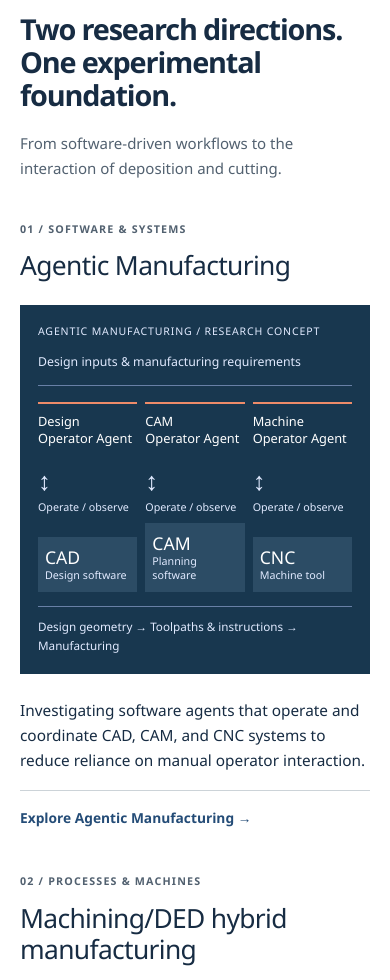
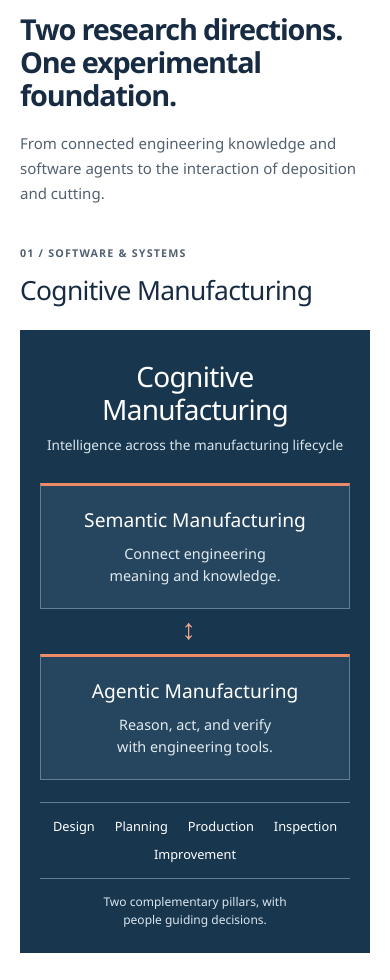
Before and after one commit to arms-laboratory/arms-laboratory.github.io, an Astro site: page / in a window 390 px wide. Shown: the part 1020-2000 px from the top of the page. Built offline with nearby package versions, Linux system fonts and the light colour scheme; Astro itself is replaced by a stand-in of ours.

Commit message:
Introduce Cognitive Manufacturing research direction (#4)

```diff
--- a/public/sitemap.xml
+++ b/public/sitemap.xml
@@ -2,7 +2,7 @@
 <urlset xmlns="http://www.sitemaps.org/schemas/sitemap/0.9">
   <url><loc>https://arms.engr.ucdavis.edu/</loc></url>
   <url><loc>https://arms.engr.ucdavis.edu/research/</loc></url>
-  <url><loc>https://arms.engr.ucdavis.edu/research/agentic-manufacturing/</loc></url>
+  <url><loc>https://arms.engr.ucdavis.edu/research/cognitive-manufacturing/</loc></url>
   <url><loc>https://arms.engr.ucdavis.edu/research/hybrid-manufacturing/</loc></url>
   <url><loc>https://arms.engr.ucdavis.edu/publications/</loc></url>
   <url><loc>https://arms.engr.ucdavis.edu/visit/</loc></url>
--- /dev/null
+++ b/src/components/CognitiveDiagram.astro
@@ -0,0 +1,229 @@
+---
+interface Props {
+  compact?: boolean;
+}
+const { compact = false } = Astro.props;
+---
+
+<figure class:list={["cognitive-diagram", { compact: compact }]}>
+  <div class="vision">
+    <strong>Cognitive Manufacturing</strong>
+    <span>Intelligence across the manufacturing lifecycle</span>
+  </div>
+  <div class="pillars">
+    <div class="pillar">
+      <strong>Semantic Manufacturing</strong>
+      <p>Connect engineering meaning and knowledge.</p>
+    </div>
+    <span class="exchange" aria-hidden="true">
+      ↔
+    </span>
+    <div class="pillar">
+      <strong>Agentic Manufacturing</strong>
+      <p>Reason, act, and verify with engineering tools.</p>
+    </div>
+  </div>
+  <div class="lifecycle" aria-label="Manufacturing lifecycle">
+    <span>Design</span>
+    <span>Planning</span>
+    <span>Production</span>
+    <span>Inspection</span>
+    <span>Improvement</span>
+  </div>
+  <figcaption>
+    Two complementary pillars, with people guiding decisions.
+  </figcaption>
+</figure>
+<style>
+  .cognitive-diagram {
+    background: #18374f;
+    color: #fff;
+    padding: 44px clamp(24px, 5vw, 72px) 30px;
+    display: flex;
+    flex-direction: column;
+    align-items: center;
+  }
+  .vision {
+    text-align: center;
+  }
+  .vision > strong {
+    display: block;
+    font-size: clamp(1.8rem, 3vw, 2.5rem);
+    font-weight: 500;
+    line-height: 1.2;
+    letter-spacing: -0.025em;
+    text-wrap: balance;
+  }
+  .vision span {
+    display: block;
+    color: #dae5ed;
+    font-size: 1rem;
+    line-height: 1.5;
+    margin-top: 12px;
+    text-wrap: balance;
+  }
+  .pillars {
+    display: grid;
+    grid-template-columns: minmax(0, 1fr) 56px minmax(0, 1fr);
+    align-items: center;
+    width: 100%;
+    max-width: 960px;
+    margin-top: 38px;
+  }
+  .pillar {
+    align-self: stretch;
+    display: flex;
+    flex-direction: column;
+    justify-content: center;
+    text-align: center;
+    border: 1px solid #637f94;
+    border-top: 3px solid #ed8b69;
+    background: #25465e;
+    padding: 28px 24px;
+    min-width: 0;
+  }
+  .pillar strong {
+    display: block;
+    font-size: clamp(1.1rem, 1.8vw, 1.5rem);
+    line-height: 1.3;
+    font-weight: 500;
+    text-wrap: balance;
+  }
+  .pillar p {
+    color: #e1eaf0;
+    font-size: 1rem;
+    line-height: 1.5;
+    max-width: 30ch;
+    margin: 12px auto 0;
+    text-wrap: balance;
+  }
+  .exchange {
+    text-align: center;
+    font-size: 1.8rem;
+    color: #edaa91;
+  }
+  .lifecycle {
+    display: grid;
+    grid-template-columns: repeat(5, minmax(0, 1fr));
+    width: 100%;
+    max-width: 960px;
+    margin-top: 30px;
+    border-top: 1px solid #637f94;
+    border-bottom: 1px solid #637f94;
+    padding: 16px 0;
+    text-align: center;
+    font-size: 0.95rem;
+    line-height: 1.5;
+  }
+  .lifecycle span + span {
+    border-left: 1px solid #637f94;
+  }
+  figcaption {
+    text-align: center;
+    color: #dae5ed;
+    padding-top: 18px;
+    font-size: 0.8rem;
+  }
+  .compact {
+    height: 100%;
+    padding: 26px 24px 22px;
+    justify-content: center;
+  }
+  .compact .vision > strong {
+    font-size: 1.75rem;
+  }
+  .compact .vision span {
+    font-size: 0.85rem;
+    margin-top: 8px;
+  }
+  .compact .pillars {
+    margin-top: 24px;
+    grid-template-columns: minmax(0, 1fr) 32px minmax(0, 1fr);
+  }
+  .compact .pillar {
+    padding: 20px 12px;
+  }
+  .compact .pillar strong {
+    font-size: 1.1rem;
+  }
+  .compact .pillar p {
+    font-size: 0.8rem;
+    margin-top: 10px;
+  }
+  .compact .lifecycle {
+    font-size: 0.7rem;
+    margin-top: 22px;
+    padding: 12px 0;
+  }
+  .compact figcaption {
+    font-size: 0.7rem;
+    padding-top: 14px;
+  }
+  @media (max-width: 1100px) and (min-width: 901px) {
+    .compact {
+      padding: 20px 16px;
+    }
+    .compact .pillar {
+      padding: 16px 10px;
+    }
+    .compact .pillar strong {
+      font-size: 1rem;
+    }
+    .compact .vision > strong {
+      font-size: 1.5rem;
+    }
+  }
+  @media (max-width: 900px) {
+    .compact {
+      height: auto;
+      min-height: 350px;
+    }
+  }
+  @media (max-width: 540px) {
+    .cognitive-diagram {
+      padding: 30px 20px 24px;
+    }
+    .pillars,
+    .compact .pillars {
+      grid-template-columns: 1fr;
+      margin-top: 28px;
+    }
+    .exchange {
+      transform: rotate(90deg);
+      line-height: 1;
+      padding: 8px 0;
+    }
+    .pillar,
+    .compact .pillar {
+      padding: 22px 18px;
+    }
+    .pillar strong,
+    .compact .pillar strong {
+      font-size: 1.2rem;
+    }
+    .pillar p,
+    .compact .pillar p {
+      font-size: 0.9rem;
+    }
+    .lifecycle,
+    .compact .lifecycle {
+      display: flex;
+      flex-wrap: wrap;
+      justify-content: center;
+      gap: 8px 0;
+      font-size: 0.8rem;
+      padding: 14px 0;
+    }
+    .lifecycle span {
+      padding: 0 10px;
+    }
+    .lifecycle span + span {
+      border: 0;
+    }
+    figcaption,
+    .compact figcaption {
+      font-size: 0.75rem;
+      max-width: 32ch;
+    }
+  }
+</style>
--- a/src/components/ResearchCards.astro
+++ b/src/components/ResearchCards.astro
@@ -1,23 +1,24 @@
 ---
-import AgentDiagram from "./AgentDiagram.astro";
+import CognitiveDiagram from "./CognitiveDiagram.astro";
 ---
 
 <div class="research-grid">
   <article>
     <header class="research-heading">
       <p class="research-index">01 / Software &amp; systems</p>
-      <h3>Agentic Manufacturing</h3>
+      <h3>Cognitive Manufacturing</h3>
     </header>
     <div class="research-media">
-      <AgentDiagram compact />
+      <CognitiveDiagram compact />
     </div>
     <div class="research-copy">
       <p>
-        Investigating software agents that operate and coordinate CAD, CAM, and
-        CNC systems to reduce reliance on manual operator interaction.
+        Rethinking manufacturing workflows for people and computers, connecting
+        engineering knowledge and computational tools to accelerate the path
+        from design to production.
       </p>
-      <a href="/research/agentic-manufacturing/">
-        Explore Agentic Manufacturing →
+      <a href="/research/cognitive-manufacturing/">
+        Explore Cognitive Manufacturing →
       </a>
     </div>
   </article>
--- a/src/pages/index.astro
+++ b/src/pages/index.astro
@@ -6,22 +6,23 @@ import publications from "../data/publications.json";
 
 <Base
   title="Advanced Research for Manufacturing Systems"
-  description="ARMS Laboratory at UC Davis researches Agentic Manufacturing and machining/DED hybrid manufacturing."
+  description="ARMS Laboratory at UC Davis explores manufacturing workflows for people and computers through Cognitive Manufacturing, alongside machining/DED hybrid research."
   current="/"
 >
   <section class="section home-opening">
     <div class="opening-copy">
       <p class="eyebrow">ARMS Laboratory / UC Davis</p>
       <h1>
-        Connecting software,
+        Connecting people,
         <br />
-        machines, and
+        software, and
         <br />
         <span>manufacturing.</span>
       </h1>
       <p class="lead">
-        We investigate Agentic Manufacturing and machining–DED hybrid processes,
-        connecting software agents with experimental manufacturing research.
+        We explore manufacturing workflows for people and computers through
+        Cognitive Manufacturing, alongside experimental research in
+        machining-DED hybrid processes.
       </p>
       <div class="actions">
         <a class="button primary" href="#research">
@@ -64,8 +65,8 @@ import publications from "../data/publications.json";
         </h2>
       </div>
       <p>
-        From software-driven workflows to the interaction of deposition and
-        cutting.
+        From connected engineering knowledge and software agents to the
+        interaction of deposition and cutting.
       </p>
     </div>
     <ResearchCards />
@@ -91,7 +92,8 @@ import publications from "../data/publications.json";
     <div>
       <p>
         Founded by Professor Masakazu Soshi, ARMS brings together CNC machine
-        tools, machining processes, and additive manufacturing.
+        tools, machining processes, and additive manufacturing with research in
+        engineering knowledge and software systems.
       </p>
       <a class="text-link" href="/about/">
         About the laboratory <span aria-hidden="true">↗</span>
@@ -142,7 +144,8 @@ import publications from "../data/publications.json";
     <div>
       <p>
         Graduate students form the core of research at ARMS, advancing our work
-        in manufacturing systems and processes through experimental research.
+        in engineering knowledge, software systems, and manufacturing processes
+        through computational and experimental research.
       </p>
       <p>
         We welcome inquiries from undergraduate, master’s, and PhD students.
--- a/src/pages/members.astro
+++ b/src/pages/members.astro
@@ -35,8 +35,8 @@ import Base from "../layouts/Base.astro";
         <p class="role">PhD student</p>
         <h3>Ryan Daugherty</h3>
         <p>
-          Research interests include Agentic Manufacturing and additive
-          manufacturing.
+          Research interests include software agents for manufacturing and
+          additive manufacturing.
         </p>
         <p class="note">BS, UC Davis, 2026</p>
       </article>
```
Also changed, not shown: src/pages/about.astro (+10 -3 lines), src/pages/open-positions.astro (+5 -3 lines), src/pages/research/agentic-manufacturing.astro (+1 -60 lines), src/pages/research/cognitive-manufacturing.astro (added, +93 -0 lines), src/pages/research/index.astro (+10 -4 lines), tests/site.spec.ts (+10 -1 lines).
